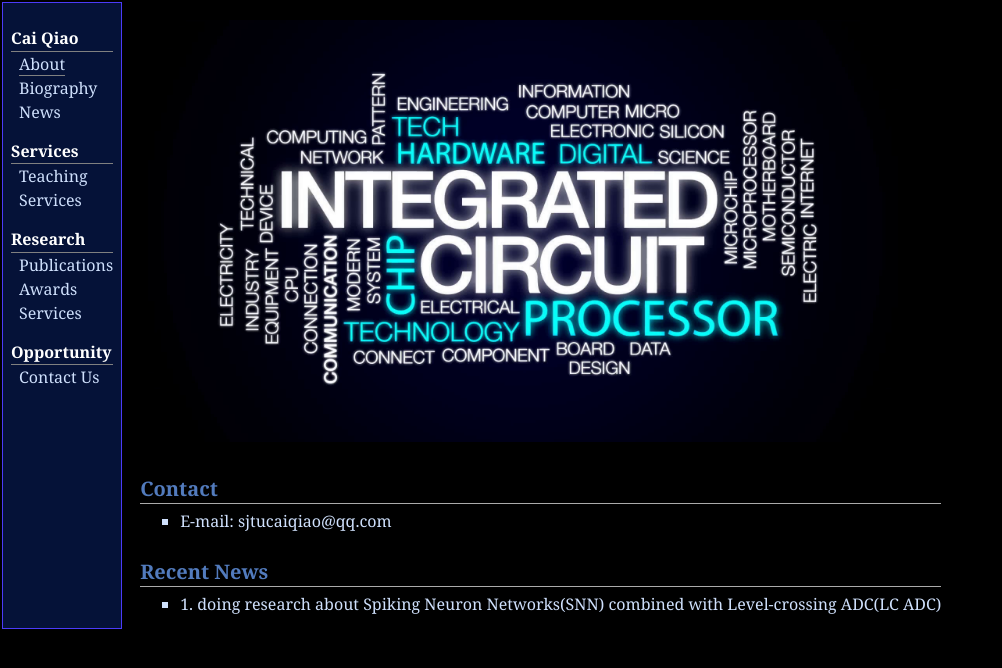
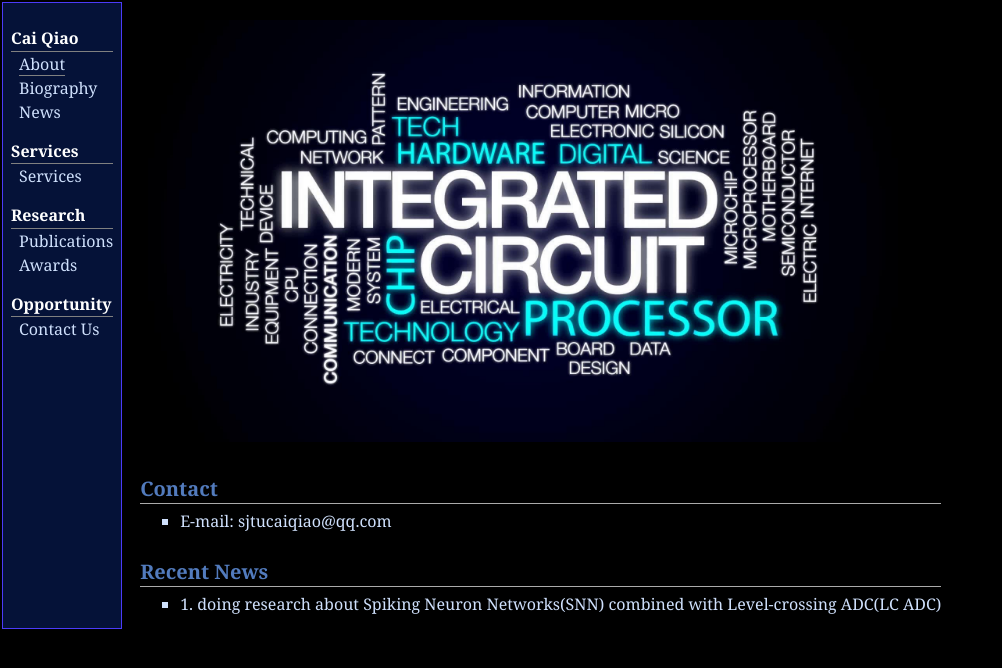
Before and after one commit to ICQQ/ICQQ, a plain HTML site: page index.html in a window 1280 px wide. Shown: the whole page, without its empty margins (0-1002 px from the left). Drawn offline with Linux system fonts and the light colour scheme.

Commit message:
Add files via upload

```diff
--- a/index.html
+++ b/index.html
@@ -27,18 +27,16 @@ try {
 <div class="menu-item"><a href="biography.html">Biography</a></div>
 <div class="menu-item"><a href="news.html">News</a></div>
 <div class="menu-category">Services</div>
-<div class="menu-item"><a href="teaching.html">Teaching</a></div>
 <div class="menu-item"><a href="services.html">Services</a></div>
 <div class="menu-category">Research</div>
 <div class="menu-item"><a href="publications.html">Publications</a></div>
 <div class="menu-item"><a href="awards.html">Awards</a></div>
-<div class="menu-item"><a href="services.html">Services</a></div>
 <div class="menu-category">Opportunity</div>
 <div class="menu-item"><a href="contact.html">Contact&nbsp;Us</a></div>
 </td>
 <td id="layout-content">
 <table class="imgtable"><tr><td>
-<img src="./image/word.png" alt="word" width="750px" />&nbsp;</td>
+<img src="./image/word.jpg" alt="word" width="750px" />&nbsp;</td>
 <td align="left"></td></tr></table>
 <h2>Contact</h2>
 <ul>
```
Also changed, not shown: awards.html (+0 -2 lines), biography.html (+1 -3 lines), contact.html (+0 -2 lines), publications.html (+0 -2 lines), services.html (+0 -2 lines).
